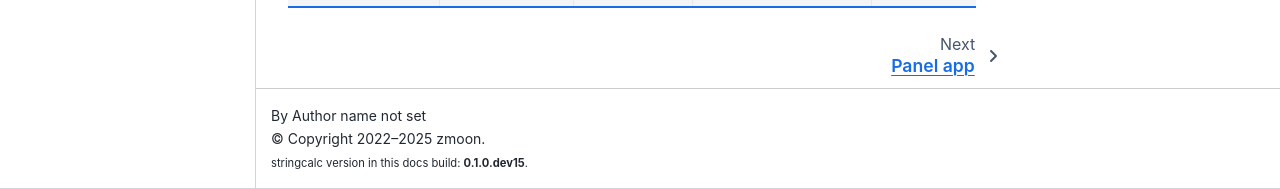
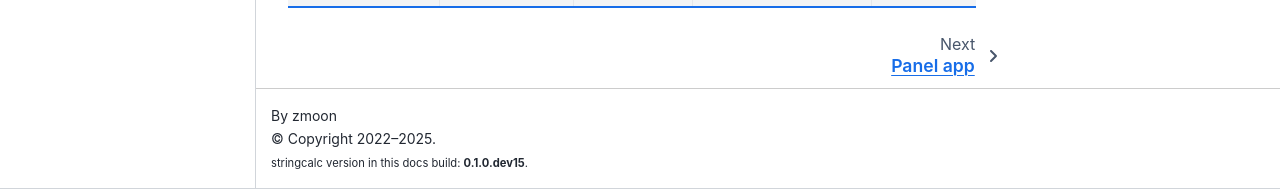
Before and after one commit to zmoon/stringcalc, a Sphinx documentation site: the page built from docs/index.md, in a window 1280 px wide and 927 px high. Shown: the part 738-927 px from the top of the window. Built offline with Sphinx 7.4.7 and the Sphinx Book theme 1.1.4, drawn with Linux system fonts in a browser that asks for light colours; some of the changed lines change nothing that is shown.

Commit message:
Fix author name

```diff
--- a/docs/conf.py
+++ b/docs/conf.py
@@ -1,8 +1,8 @@
 import stringcalc
 
 project = "stringcalc"
-copyright = "2022\u20132025 zmoon"
-# author = "zmoon"
+copyright = "2022\u20132025"
+author = "zmoon"
 
 version = stringcalc.__version__.split("+")[0]
 release = stringcalc.__version__
```
